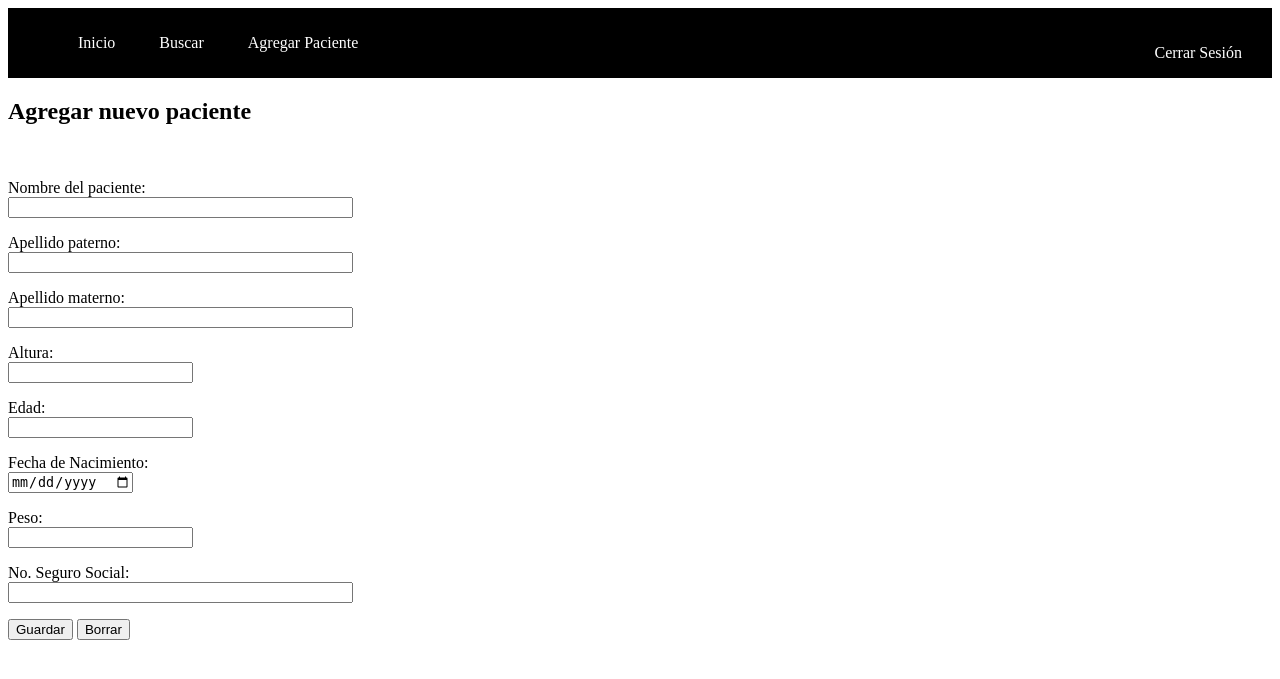
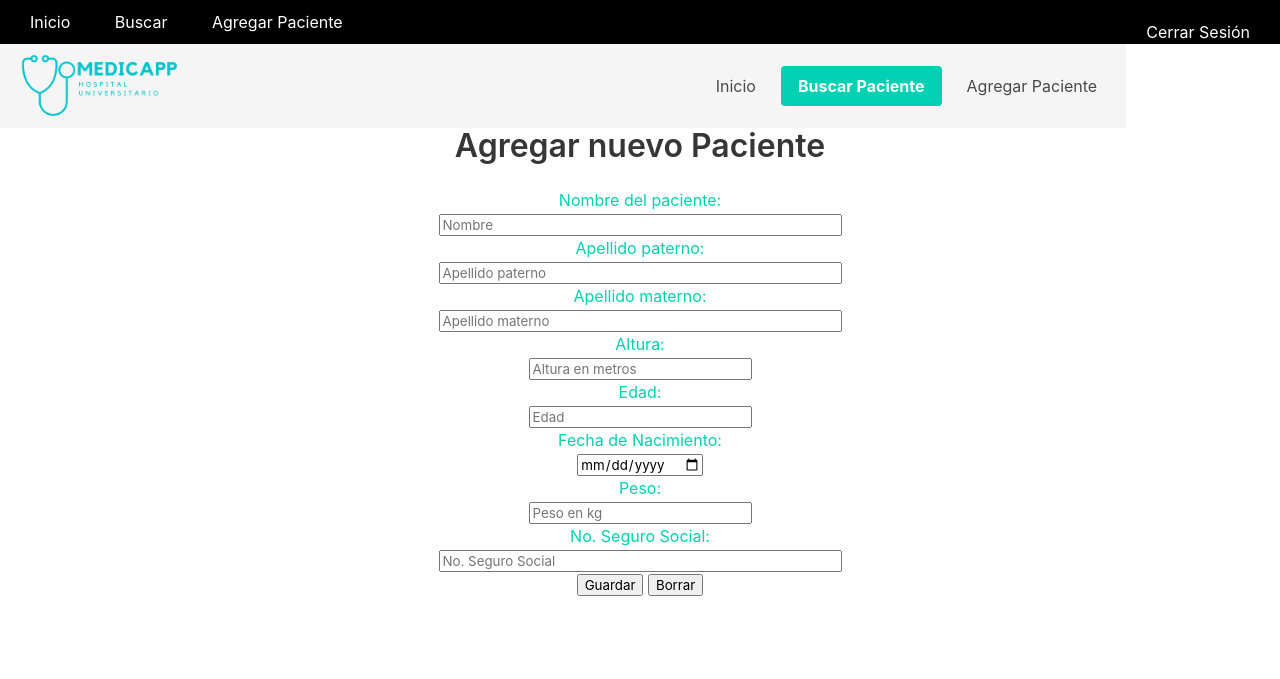
Before and after one commit to Jheb1024/MedicApp-History, a PHP site: the page made by MedicApp-History-main/views/agregar_paciente/index.php in a window 1280 px wide. Shown: the top 679 px of the page. Run offline with PHP 8.4, Linux system fonts and the light colour scheme; the template is opened without the code that fills it, so the values that code supplies are empty; some libraries are stand-ins or nearby versions.

Commit message:
estilos/index

```diff
--- a/MedicApp-History-main/views/agregar_paciente/index.php
+++ b/MedicApp-History-main/views/agregar_paciente/index.php
@@ -4,14 +4,58 @@
     <meta charset = "UTF-8">
     <meta name="viewport" content= "width=device-width, initial-scale=1.0">
     <meta http-equiv="X-UA-Compatible" content="ie=edge">
-    <script src="http://code.jquery.com/jquery.js"> </script>
+    <script
+			  src="https://code.jquery.com/jquery-3.6.0.js"
+			  integrity="sha256-H+K7U5CnXl1h5ywQfKtSj8PCmoN9aaq30gDh27Xc0jk="
+			  crossorigin="anonymous"></script>
     <script src="ajax.js" language="JavaScript"></script>
+    <link rel="stylesheet" href="bulma/css/bulma.css">
     <title>MedicAPP</title>
 
 </head>
 <body>
 <?php require 'views/home/navbar.php' ?>
-    <h2> Agregar nuevo paciente</h2> <br>
+<nav class="navbar is-light" role="navigation" aria-label="main-navigation">
+    <div class="navbar-brand" style="padding-left: 20px; padding-top: 10px; padding-bottom: 10px;">
+        <img src="img/logo%20sin%20fondo.png" alt="MedicAPP logo" width="160" height="70">
+        <a role="button" class="navbar-burger" aria-label="menu" aria-expanded="false">
+            <span aria-hidden="true"></span>
+            <span aria-hidden="true"></span>
+            <span aria-hidden="true"></span>
+        </a>
+    </div>
+    <div class="navbar-menu">
+
+        <div class="navbar-start">
+
+        </div>
+
+        <div class="navbar-end">
+            <div class="navbar-item">
+                <div class="buttons">
+                    <a class="button is-light">
+                        Inicio
+                    </a>
+                    <a class="button is-primary">
+                        <strong>Buscar Paciente</strong>
+                    </a>
+                    <a class="button is-light">
+                        Agregar Paciente
+                    </a>
+                </div>
+            </div>
+        </div>
+    </div>
+</nav>
+
+<main class="has-text-centered has-text-primary">
+    <div class="columns is-centered">
+        <div class="column">
+            <p class="title is-3 is-bold">
+                Agregar nuevo Paciente
+            </p>
+</div>
+</div>
 
     <div id="main">
 
@@ -19,23 +63,23 @@
 
 <p>
     <label for="nombre"> Nombre del paciente: </label> <br>
-    <input type= "text" name= "nombre" size = "40" required>
+    <input type= "text" placeholder="Nombre" name= "nombre" size = "40" required>
 </p>
 <p>
     <label for="app">Apellido paterno:</label> <br>
-    <input type= "text" name= "app" size = "40" required>
+    <input type= "text" placeholder = "Apellido paterno" name= "app" size = "40" required>
 </p>
 <p>
     <label for="apm">Apellido materno:</label> <br>
-<input type= "text" name= "apm" size = "40" required>
+<input type= "text" placeholder = "Apellido materno" name= "apm" size = "40" required>
 </p>
 <p>
     <label for="altura">Altura:</label> <br>
-<input type="number" step="any" name= "altura" size = "40" required>
+<input type="number" step="any" placeholder = "Altura en metros" name= "altura" size = "40" required>
 </p>
 <p>
    <label for="edad"> Edad: </label> <br>
-<input type= "number" name= "edad" size = "40" required>
+<input type= "number" name= "edad" placeholder = "Edad" size = "40" required>
 </p>
 <p>
     <label for="FechaNacimiento">Fecha de Nacimiento:</label> <br>
@@ -43,14 +87,14 @@
 </p>
 <p>
     <label for="peso">Peso: </label> <br>
-    <input type="number" step="any" name= "peso" size = "40" required>
+    <input type="number" step="any" name= "peso" placeholder = "Peso en kg" size = "40" required>
 </p>
 <p>
     <label for="no_seguro_social">No. Seguro Social:</label> <br>
-    <input type= "text" name= "no_seguro_social" size = "40" required>
+    <input type= "text" name= "no_seguro_social" placeholder = "No. Seguro Social" size = "40" required>
 </p>
 
-<button id= "guardar" onclick="enviar()"> Guardar </button>
+<button id= "guardar"> Guardar </button>
 <input type="reset" id="borrar" value="Borrar">
 
 
@@ -62,6 +106,24 @@
 </div>
 
 <script type="text/javascript">
+
+$(document).ready(function(){
+    //$('#guardar').click(function(){
+
+var nombre = document.getElementById('nombre').value;
+var app = document.getElementById('app').value;
+var apm = document.getElementById('apm').value;
+
+var datos = "nombre=" + nombre + "&app=" + app;
+
+$('#mensaje').load('alerta.php');
+
+});
+//});
+
+
+/*
+
 
 var resultado = document.getElementById("mensaje");
 
@@ -112,6 +174,7 @@ function XMLHttpRequest()
 
     <br>
 
+    </main>
 
 </body>
 
```
